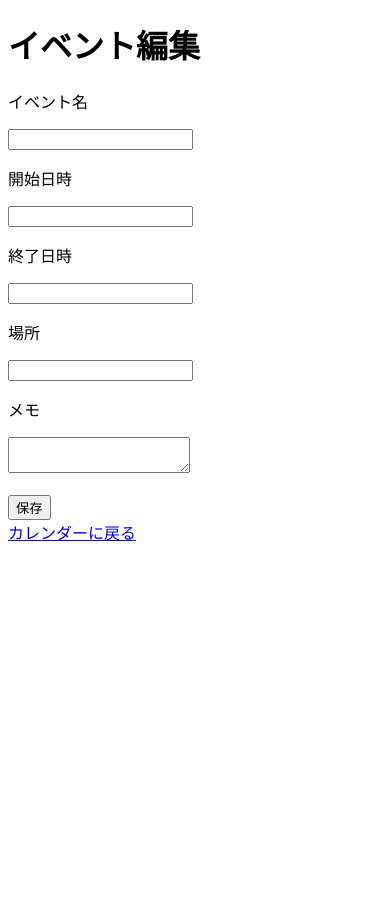
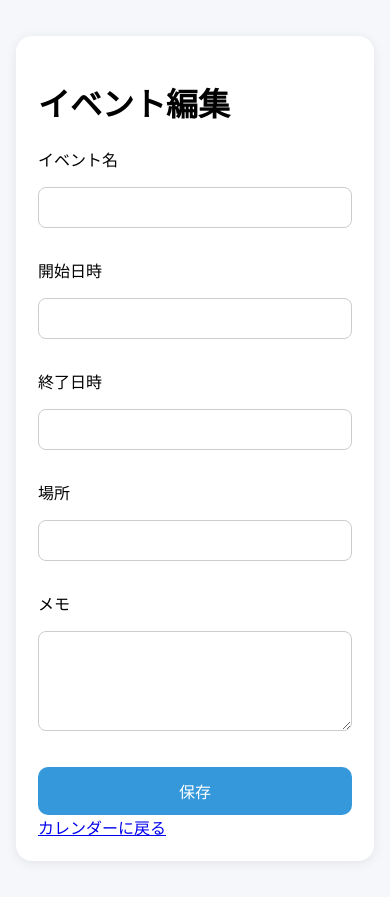
Before and after one commit to kokura-yuta/job-app, a FastAPI app: template templates/edit_event.html in a window 390 px wide. Before the commit the page ends 541 px from the top, so only its background shows below. Run offline with FastAPI, Linux system fonts and the light colour scheme; the template is opened without the code that fills it, so the values that code supplies are empty.

Commit message:
edit event mobile

```diff
--- a/templates/company_detail.html
+++ b/templates/company_detail.html
@@ -4,7 +4,7 @@
     <meta name="viewport" content="width=device-width, initial-scale=1.0">
     <meta charset="UTF-8">
     <style>
-    .body {
+    body {
         font-family: Arial, sans-serif;
         background: #f5f7fa;
         margin: 0;
--- a/templates/edit_event.html
+++ b/templates/edit_event.html
@@ -2,9 +2,53 @@
 <html>
 <head>
     <title>イベント編集</title>
-</head>
+    <meta name="viewport" content="width=device-width, initial-scale=1.0">
+
+    <style>
+    body {
+        font-family: Arial, sans-serif;
+        background: #f5f7fa;
+        margin: 0;
+        padding: 16px;
+    }
+
+    .edit-event-box {
+        max-width: 480px;
+        margin: 20px auto;
+        background: white;
+        padding: 22px;
+        border-radius: 16px;
+        box-shadow: 0 2px 12px rgba(0,0,0,0.08);
+    }
+
+    input,
+    textarea,
+    select {
+        width: 100%;
+        box-sizing: border-box;
+        padding: 12px;
+        margin-bottom: 14px;
+        border: 1px solid #ccc;
+        border-radius: 8px;
+    }
+
+    textarea {
+        min-height: 100px;
+    }
+
+    button {
+        width: 100%;
+        padding: 12px;
+        border: none;
+        border-radius: 10px;
+        background: #3498db;
+        color: white;
+        font-size: 16px;
+    }
+</style>
 <body>
 
+<div class="edit-event-box">
 <h1>イベント編集</h1>
 
 <form action="/edit_event/{{ event[0] }}?user_id={{ user_id }}" method="post">
@@ -31,5 +75,6 @@
 
 <a href="/calendar?user_id={{ user_id }}">カレンダーに戻る</a>
 
+</div>
 </body>
 </html>
```
Also changed, not shown: 1 other file.
